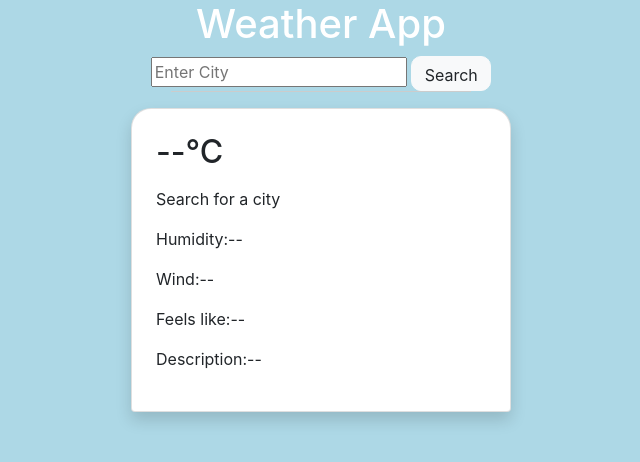
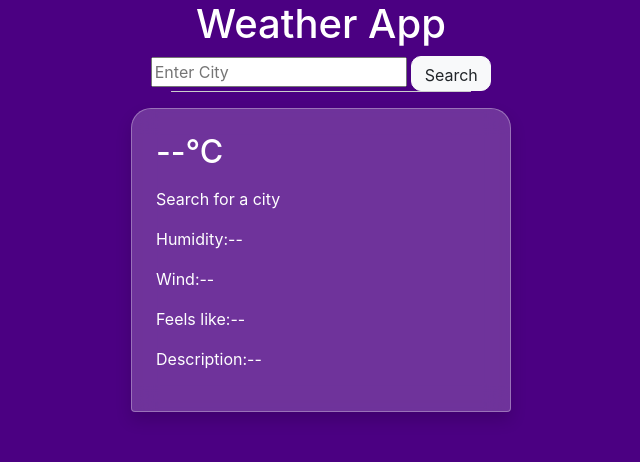
Before and after one commit to venkateshnemalikanti20-ux/weather-app, a plain HTML site: page index.html in a window 1280 px wide. Shown: the whole page, without its empty margins (319-959 px from the left). Drawn offline with nearby package versions, Linux system fonts and the light colour scheme.

Commit message:
Updated website styling

```diff
--- a/style.css
+++ b/style.css
@@ -13,7 +13,10 @@
 	width:380px;
 	padding:20px;
 	gap:8px;
-	background-color:white;
+	background:rgba(255,255,255,0.2);
+	backdrop-filter:blur(12px);
+	border:1px solid rgba(255,255,255,0.3);
+	color:white;
 }
 .button1{
 	width:80px;
@@ -50,7 +53,7 @@
     background:#f5f5f5;
 }
 .background{
-	background-color:lightblue;
+	background-color:indigo;
 	margin:0px;
 	height:100%;
 	width:100%
```
